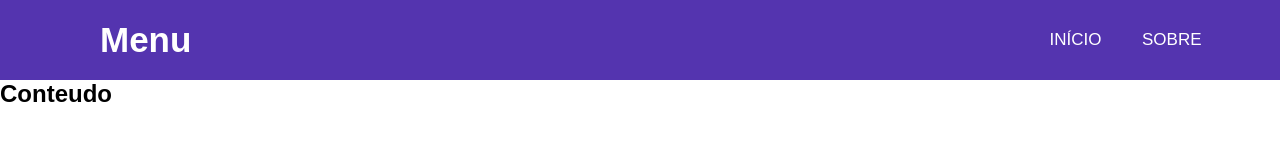
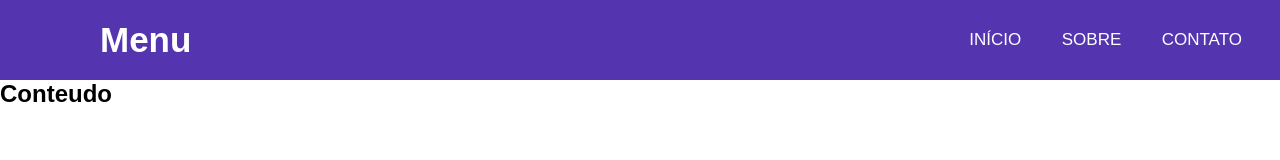
Before and after one commit to rippires/site-curriculo, a plain HTML site: page index.html in a window 1280 px wide. Drawn offline with Linux system fonts and the light colour scheme.

Commit message:
adicionado ao li -> contato

```diff
--- a/index.html
+++ b/index.html
@@ -12,7 +12,7 @@
         <ul>
             <li><a href="#">Início</a></li>
             <li><a href="#">Sobre</a></li>
-            <li><a href="#"></a></li>
+            <li><a href="#">Contato</a></li>
         </ul>
     </nav>
     <section>
```
